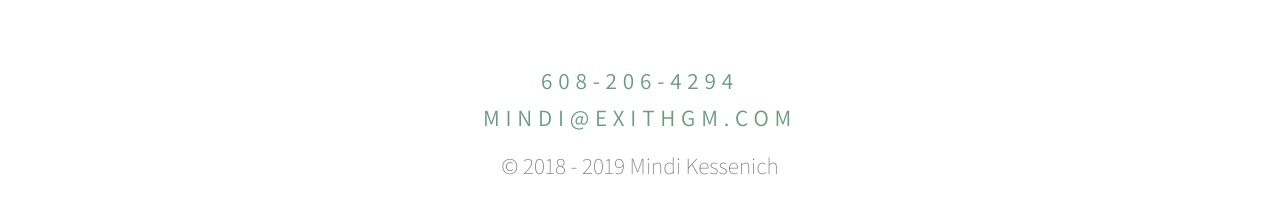
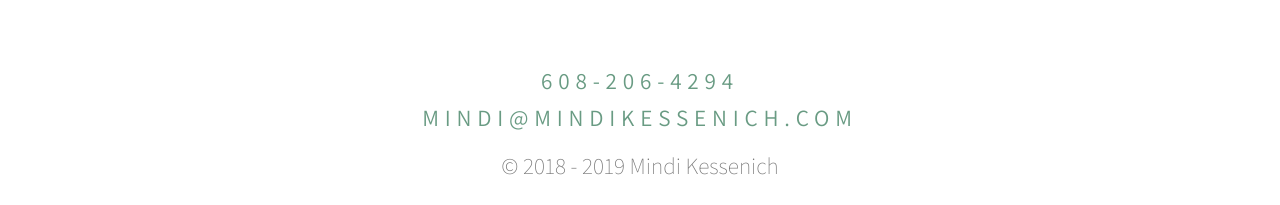
Before and after one commit to mindi-kessenich/mindi-kessenich.github.io, a Jekyll site: the page built from pages/index.md, in a window 1280 px wide. Shown: the part 1482-1687 px from the top of the page. Built offline with Jekyll 4.4.1, drawn with Linux system fonts in a browser that asks for light colours.

Commit message:
update contact email

```diff
--- a/_includes/forms/contact.html
+++ b/_includes/forms/contact.html
@@ -1,4 +1,4 @@
-<form class="form" method="POST" action="https://formspree.io/&#109;&#105;&#110;&#100;&#105;&#064;&#101;&#120;&#105;&#116;&#104;&#103;&#109;&#046;&#099;&#111;&#109;">
+<form class="form" method="POST" action="https://formspree.io/&#109;&#105;&#110;&#100;&#105;&#064;&#109;&#105;&#110;&#100;&#105;&#107;&#101;&#115;&#115;&#101;&#110;&#105;&#099;&#104;&#046;&#099;&#111;&#109;">
   <input type="hidden" name="_next" value="{{site.url}}/thanks" />
   <input type="hidden" name="_subject" value="MindiKessenich.com Contact Submission" />
   <input type="text" name="_gotcha" style="display:none" />
--- a/_includes/layout/footer.html
+++ b/_includes/layout/footer.html
@@ -2,7 +2,7 @@
   <div class="contact-callout">
     <a target="_blank" href="tel:+1-608-206-4294">608-206-4294</a>
     <br />
-    <a target="_blank" href="mailto:&#109;&#105;&#110;&#100;&#105;&#064;&#101;&#120;&#105;&#116;&#104;&#103;&#109;&#046;&#099;&#111;&#109;">&#109;&#105;&#110;&#100;&#105;&#064;&#101;&#120;&#105;&#116;&#104;&#103;&#109;&#046;&#099;&#111;&#109;</a>
+    <a target="_blank" href="mailto:&#109;&#105;&#110;&#100;&#105;&#064;&#109;&#105;&#110;&#100;&#105;&#107;&#101;&#115;&#115;&#101;&#110;&#105;&#099;&#104;&#046;&#099;&#111;&#109;">&#109;&#105;&#110;&#100;&#105;&#064;&#109;&#105;&#110;&#100;&#105;&#107;&#101;&#115;&#115;&#101;&#110;&#105;&#099;&#104;&#046;&#099;&#111;&#109;</a>
   </div>
   {% assign current_year = 'now' | date: "%Y" | plus: 0 %}
   <p class="copyright">© 2018{% if current_year > 2018 %} - {{current_year}}{% endif %} Mindi Kessenich</p>
```
